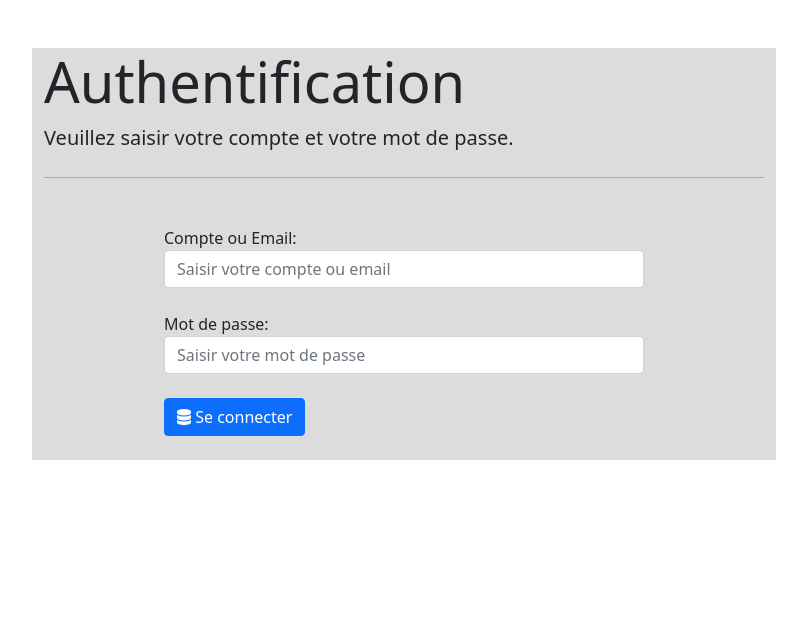
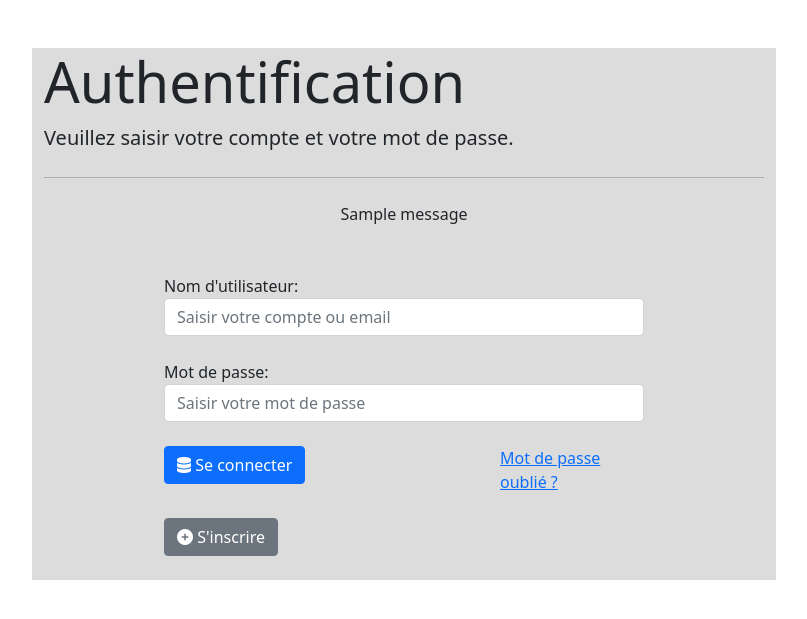
Before and after one commit to ahsouleymane/full_authentication_project, a Django app: page /login/ in a window 1280 px wide. Shown: the top 619 px of the page, without its empty margins (236-1043 px from the left). Run offline with Django 3.2, Linux system fonts and the light colour scheme; one stand-in notice (Sample message) is shown; some libraries are stand-ins or nearby versions.

Commit message:
second commit | inscription, login, logout | basic

```diff
--- a/full_authentication/authentification/login.py
+++ b/full_authentication/authentification/login.py
@@ -1,6 +1,23 @@
-from django.shortcuts import render
+from django.shortcuts import redirect, render
+from django.contrib.auth import authenticate
+from django.contrib.auth import login as auth_login
+from django.contrib import messages
 
 # Create your views here.
 
 def login(request):
+    if request.method == "POST":
+        username = request.POST['username']
+        password = request.POST['password']
+
+        user = authenticate(username=username, password=password)
+
+        if user is not None:
+            auth_login(request, user)
+            prenom = user.first_name
+            return render(request, "full_authentication/manage_partners_health.html", {'prenom': prenom})
+        else:
+            messages.error(request, 'Nom utilisateur ou mot de passe incorrect !!!')
+            return redirect('login')
+
     return render(request, "full_authentication/login.html")
--- a/full_authentication/authentification/logout.py
+++ b/full_authentication/authentification/logout.py
@@ -3,4 +3,4 @@ from django.shortcuts import render
 # Create your views here.
 
 def logout(request):
-    pass
+    return render(request, 'full_authentication/login.html')
--- a/full_authentication/templates/full_authentication/base.html
+++ b/full_authentication/templates/full_authentication/base.html
@@ -22,7 +22,7 @@
                         <hr class="my-4">
 
                         <center>
-                            <a href="{% url 'login' %}" class="btn btn-secondary btn-block">
+                            <a href="{% url 'login' %}" class="btn btn-primary btn-block">
                                 <i class="fas fa-database"></i> Se connecter
                             </a>
 
--- a/full_authentication/templates/full_authentication/login.html
+++ b/full_authentication/templates/full_authentication/login.html
@@ -7,23 +7,47 @@
 <p class="lead font-italic">Veuillez saisir votre compte et votre mot de passe.</p>
 <hr class="my-4">
 
+<center>
+
+{% for message in messages %}
+
+{{message}}
+
+{% endfor %}
+
+</center>
 
 <form action="" method="post" autocomplete="off">
     {% csrf_token %}
 
     <div class="col-md-8 offset-md-2 mt-5">
 
-        <label for="text">Compte ou Email: </label>
-        <input class="form-control" type="text" name="compte" id="compte"
-        placeholder="Saisir votre compte ou email"><br>
+        <label for="username">Nom d'utilisateur: </label>
+        <input class="form-control" type="text" name="username" id="username"
+        placeholder="Saisir votre compte ou email" required><br>
 
         <label for="password">Mot de passe: </label>
         <input class="form-control" type="password" name="password" id="password"
-        placeholder="Saisir votre mot de passe"><br>
+        placeholder="Saisir votre mot de passe" required><br>
 
-        <a href="{% url 'register' %}" class="btn btn-primary btn-block">
-            <i class="fa-solid fa-database"></i> Se connecter
-        </a>
+        <div class="row">
+        <div class="col-md-8">
+            <button type="submit" class="btn btn-primary btn-block">
+                <i class="fa-solid fa-database"></i> Se connecter
+            </button>
+        </div>
+
+        <div class="col-md-4">
+            <a href="{% url 'register' %}">
+                Mot de passe oublié ?
+            </a>
+        </div>
+        <div><br>
+
+        <a href="{% url 'register' %}" class="btn btn-secondary btn-block">
+            <i class="fa-solid fa-circle-plus"></i> S'inscrire
+        </a><br><br>
+
 
     </div>
 
```
Also changed, not shown: full_authentication/authentification/register.py (+8 -7 lines), full_authentication/templates/full_authentication/manage_partners_health.html (added, +22 -0 lines), full_authentication/templates/full_authentication/register.html (+26 -7 lines), db.sqlite3.
